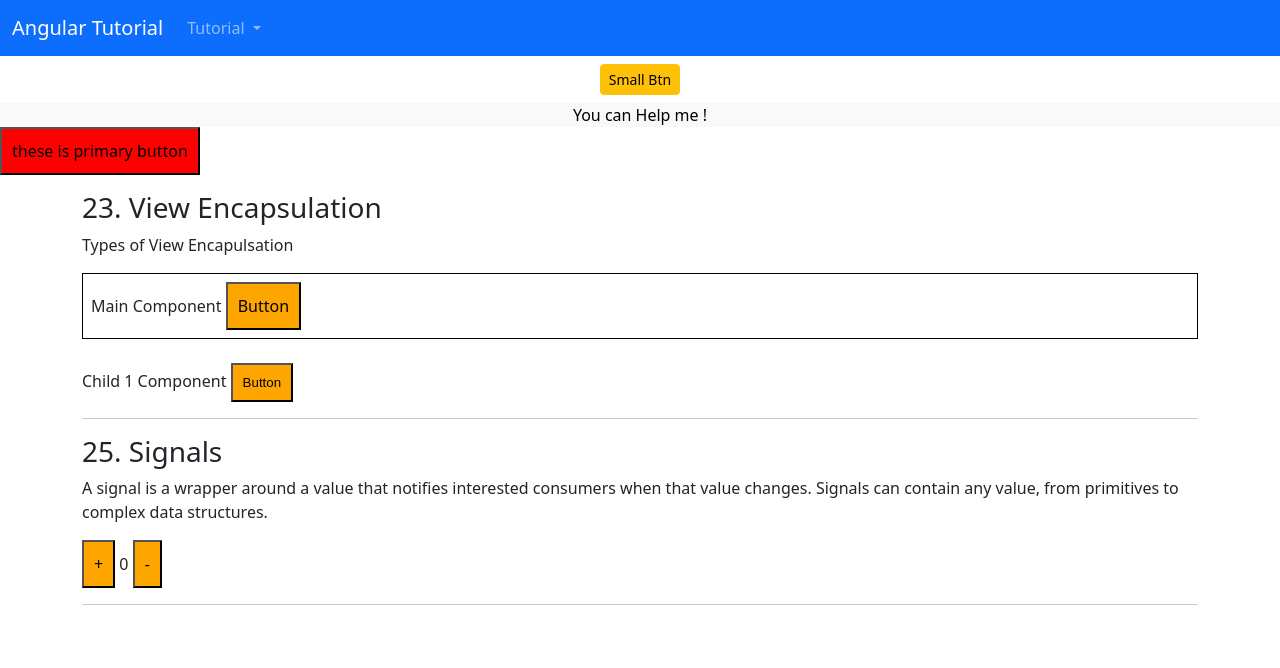
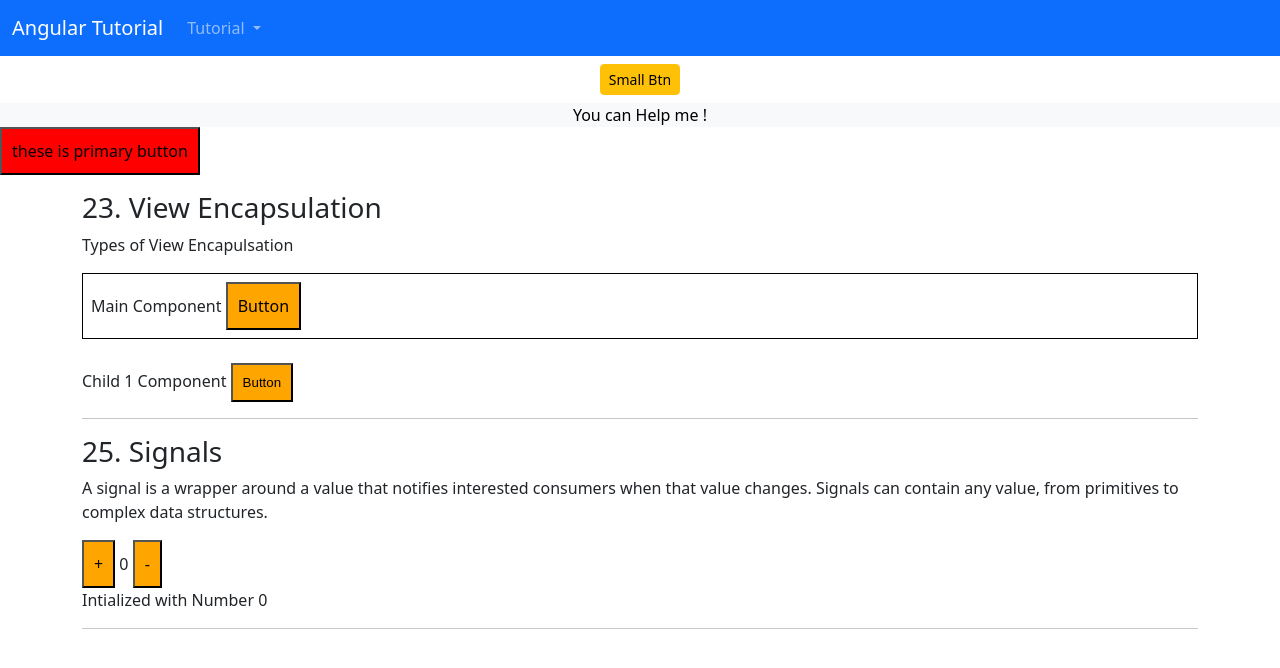
Before and after one commit to PrathameshSystenics/Angular_Tutorial, an Angular app in the folder AngularTut/: page /concepts in a window 1280 px wide. Shown: the top 668 px of the page. Built offline with nearby package versions, Linux system fonts and the light colour scheme.

Commit message:
Signals Tutorial

```diff
--- a/AngularTut/src/app/signals/signal-child/signal-child.component.html
+++ b/AngularTut/src/app/signals/signal-child/signal-child.component.html
@@ -1 +1,3 @@
-<p>signal-child works!</p>
+<div>
+  <span *ngFor="let message of messages">{{ message }}</span>
+</div>
--- a/AngularTut/src/app/signals/signal-child/signal-child.component.ts
+++ b/AngularTut/src/app/signals/signal-child/signal-child.component.ts
@@ -1,10 +1,22 @@
-import { Component } from '@angular/core';
+import { Component, effect, Input, signal, WritableSignal } from '@angular/core';
+import { count } from 'console';
 
 @Component({
   selector: 'app-signal-child',
   templateUrl: './signal-child.component.html',
-  styles: ``
+  styles: ``,
 })
 export class SignalChildComponent {
+  @Input()
+  counts: WritableSignal<number> = signal(0);
 
+  // rendering the some effects based on the changes of the value
+  constructor() {
+    this.messages.push('Intialized with Number ', this.counts().toString());
+    effect(() => {
+      console.log('The value has been changed to ');
+    });
+  }
+
+  messages: string[] = [];
 }
--- a/AngularTut/src/app/signals/signals.component.html
+++ b/AngularTut/src/app/signals/signals.component.html
@@ -10,4 +10,5 @@
   {{ count() }}
 
   <button (click)="btnCounter(-1)">-</button>
+  <app-signal-child [counts]="count"></app-signal-child>
 </div>
--- a/AngularTut/src/app/signals/signals.component.ts
+++ b/AngularTut/src/app/signals/signals.component.ts
@@ -9,18 +9,20 @@ export class SignalsComponent {
   // defining the signals
   count: WritableSignal<number> = signal<number>(0);
 
-  constructor(){
-    // these method runs every time whenever the value in the signal changes
-    effect((count)=>{
-      console.log("Count has changed")
-    },{})
+  constructor() {
+    // these method runs every time whenever the value in the signal changes or updates
+    effect((count) => {
+      console.log('Count has changed to => ', this.count());
+    }, {});
   }
 
   btnCounter(no: -1 | 1) {
     // setting the value using the set method
-    this.count.set(this.count() + no);
+    // this.count.set(this.count() + no);
 
+    // updating the value of the signal
+    this.count.update((prevvalue) => {
+      return prevvalue + no;
+    });
   }
-
-
 }
```
